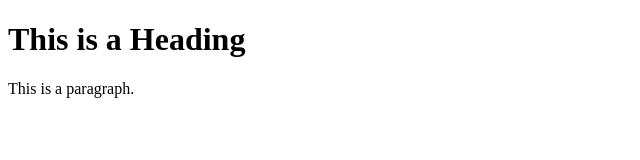
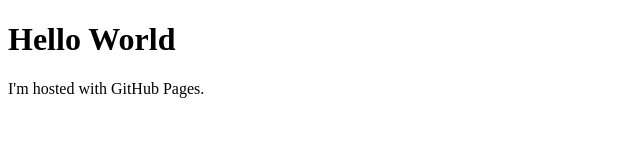
Before and after one commit to ictsu631310450/ITang_IGame, a plain HTML site: page index.html in a window 1280 px wide. Shown: the whole page, without its empty margins (0-640 px from the left). Drawn offline with Linux system fonts and the light colour scheme.

Commit message:
Revert "Update index.html"
This reverts commit 107bad53f24fe1f418d26039aa90a74284b13146.

```diff
--- a/index.html
+++ b/index.html
@@ -1,12 +1,7 @@
 <!DOCTYPE html>
 <html>
-<head>
-<title>Page Title</title>
-</head>
 <body>
-
-<h1>This is a Heading</h1>
-<p>This is a paragraph.</p>
-
+<h1>Hello World</h1>
+<p>I'm hosted with GitHub Pages.</p>
 </body>
 </html>
```
